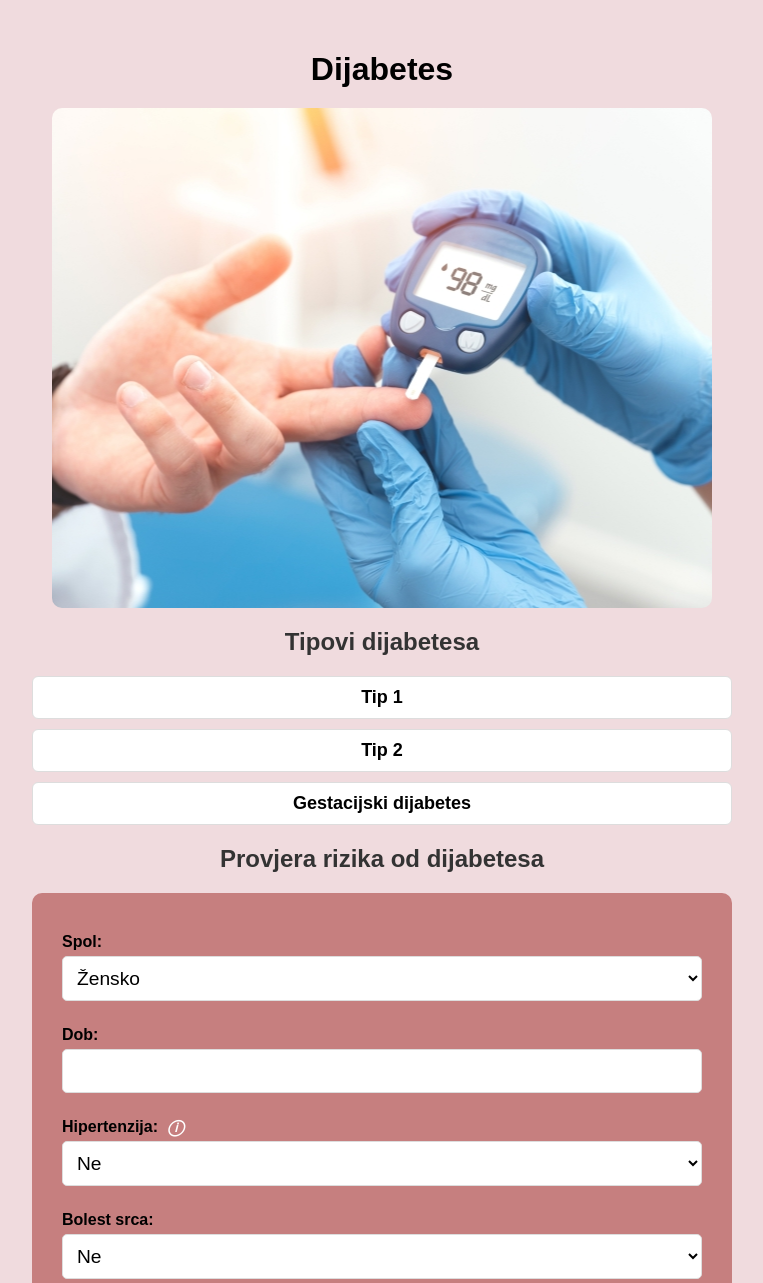
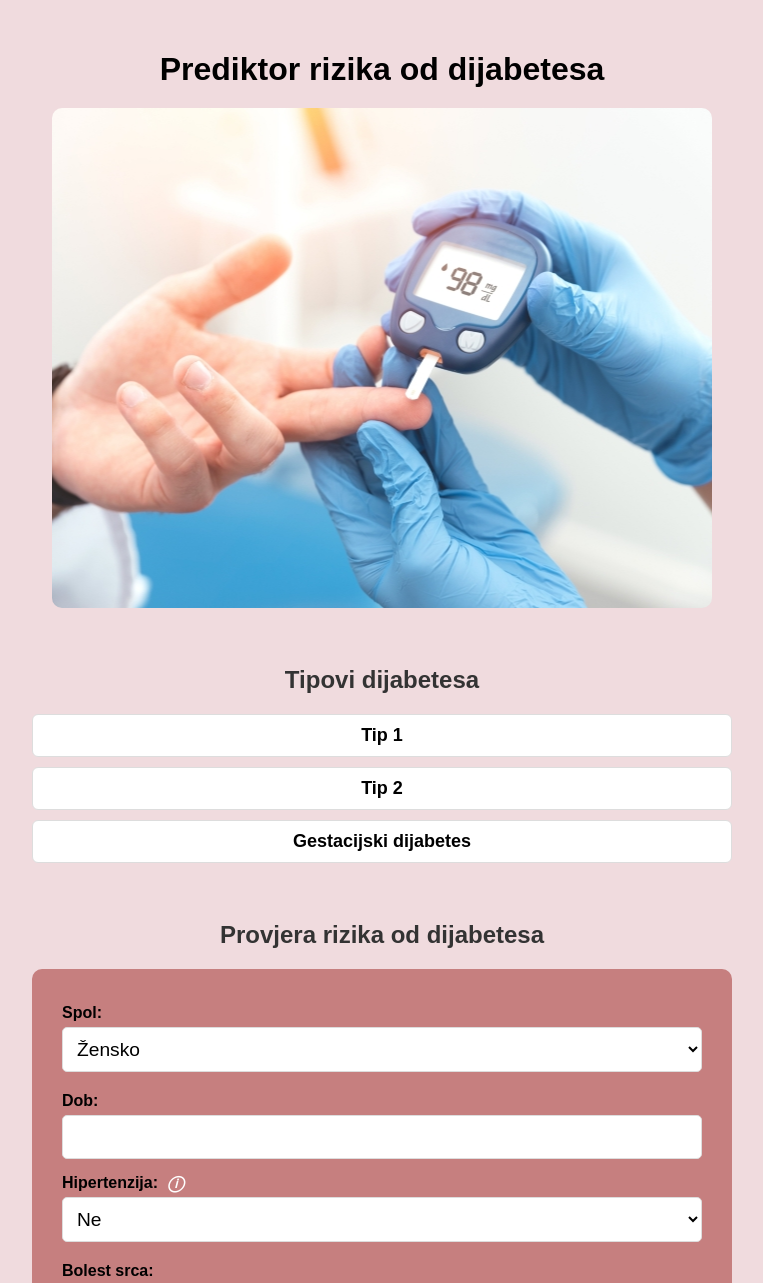
Before and after one commit to andrejdamasek/Predvidanje-dijabetesa---Bekic-Damasek, a website: page index.html in a window 1280 px wide. Shown: the top 1283 px of the page, without its empty margins (258-1021 px from the left). Drawn offline with Linux system fonts and the light colour scheme.

Commit message:
Web stranica

```diff
--- a/index.html
+++ b/index.html
@@ -4,14 +4,14 @@
 <head>
     <meta charset="UTF-8">
     <meta name="viewport" content="width=device-width, initial-scale=1.0">
-    <title>Diabetes Predictor</title>
+    <title>Prediktor rizika od dijabetesa</title>
     <script src="/scripts/script.js" defer></script>
     <link rel="stylesheet" href="styles/style.css">
 </head>
 
 <body>
-    <h1>Dijabetes</h1>
-    <p class="uvod"></p>
+    <h1>Prediktor rizika od dijabetesa</h1>
+    <p class="uvod"></p><br>
 
     <section class="diabetes-types">
         <h2>Tipovi dijabetesa</h2>
@@ -39,7 +39,7 @@
                     od razvoja dijabetesa tipa 2 u budućnosti.</p>
             </div>
         </details>
-    </section>
+    </section><br>
 
     <h2> Provjera rizika od dijabetesa</h2>
 
--- a/styles/style.css
+++ b/styles/style.css
@@ -15,14 +15,14 @@ form {
 
 label {
     display: block;
-    margin: 10px 0 5px;
+    margin: 5px 0 5px;
     font-weight: bold;
 }
 
 input {
     width: 96.5%;
     padding: 10px;
-    margin-bottom: 15px;
+    margin-bottom: 10px;
     border: 1px solid #ddd;
     border-radius: 5px;
     font-size: larger;
```
